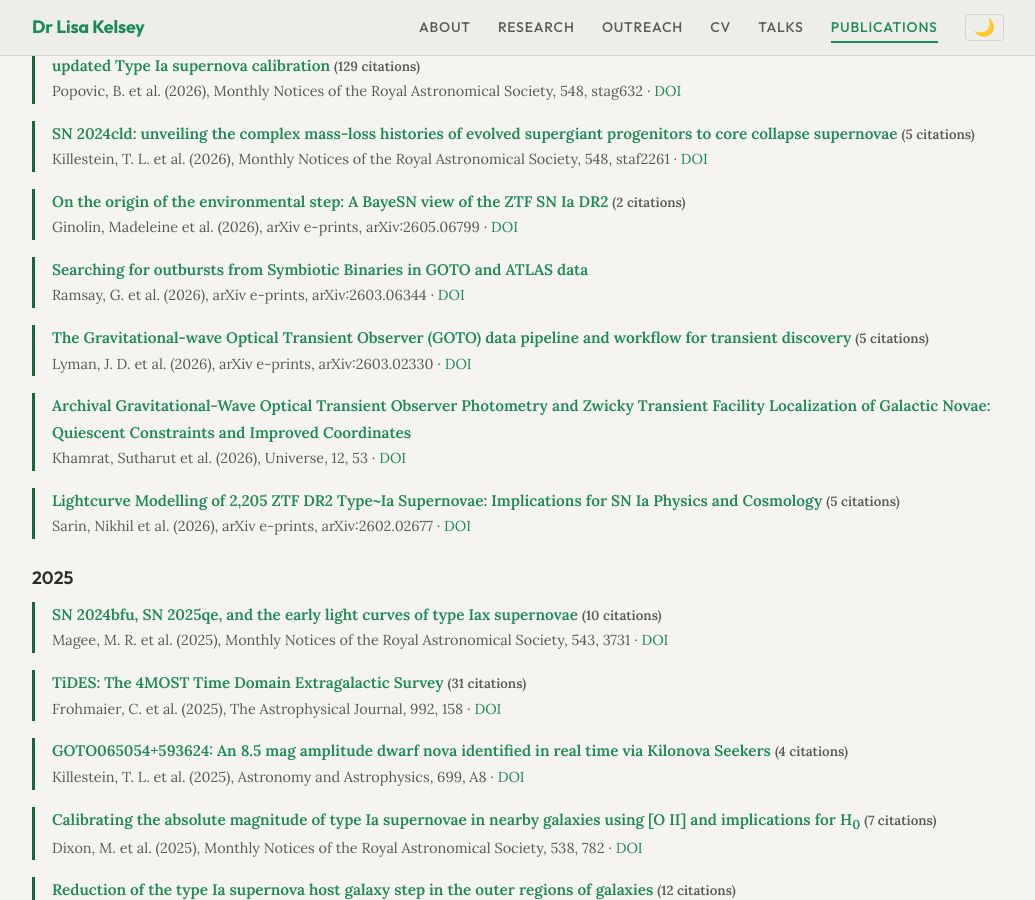
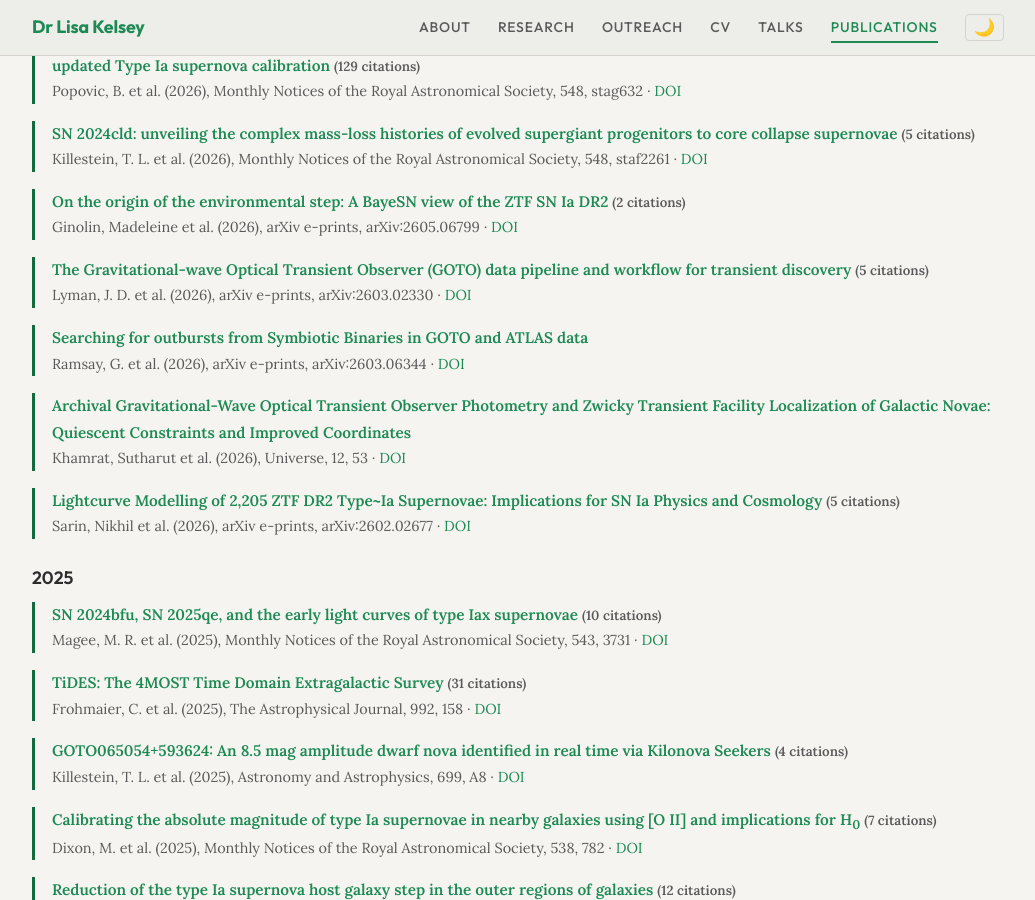
Before and after one commit to LKelsey/LKelsey.github.io, a Jekyll site: the page built from publications.md, in a window 1280 px wide and 900 px high, scrolled down 1033 px. Shown: the whole window, without its empty margins (122-1157 px from the left). Built offline with Jekyll 4.4.1, drawn with Linux system fonts in a browser that asks for light colours; part of the change alters nothing that is shown.

```diff
--- a/_data/publications.yml
+++ b/_data/publications.yml
@@ -1,4 +1,4 @@
-# Auto-generated from ADS library on 2026-08-05 08:24 UTC
+# Auto-generated from ADS library on 2026-08-06 08:21 UTC
 # Do not edit manually
 
 first_author:
@@ -86,6 +86,14 @@ coauthor:
       bibcode: "2026arXiv260506799G"
       citations: 2
       doi: https://doi.org/10.48550/arXiv.2605.06799
+    - title: "The Gravitational-wave Optical Transient Observer (GOTO) data pipeline and workflow for transient discovery"
+      authors: "Lyman, J. D. et al."
+      year: 2026
+      journal: "arXiv e-prints, arXiv:2603.02330"
+      url: https://ui.adsabs.harvard.edu/abs/2026arXiv260302330L/abstract
+      bibcode: "2026arXiv260302330L"
+      citations: 5
+      doi: https://doi.org/10.48550/arXiv.2603.02330
     - title: "Searching for outbursts from Symbiotic Binaries in GOTO and ATLAS data"
       authors: "Ramsay, G. et al."
       year: 2026
@@ -94,14 +102,6 @@ coauthor:
       bibcode: "2026arXiv260306344R"
       citations: 0
       doi: https://doi.org/10.48550/arXiv.2603.06344
-    - title: "The Gravitational-wave Optical Transient Observer (GOTO) data pipeline and workflow for transient discovery"
-      authors: "Lyman, J. D. et al."
-      year: 2026
-      journal: "arXiv e-prints, arXiv:2603.02330"
-      url: https://ui.adsabs.harvard.edu/abs/2026arXiv260302330L/abstract
-      bibcode: "2026arXiv260302330L"
-      citations: 5
-      doi: https://doi.org/10.48550/arXiv.2603.02330
     - title: "Archival Gravitational-Wave Optical Transient Observer Photometry and Zwicky Transient Facility Localization of Galactic Novae: Quiescent Constraints and Improved Coordinates"
       authors: "Khamrat, Sutharut et al."
       year: 2026
```
